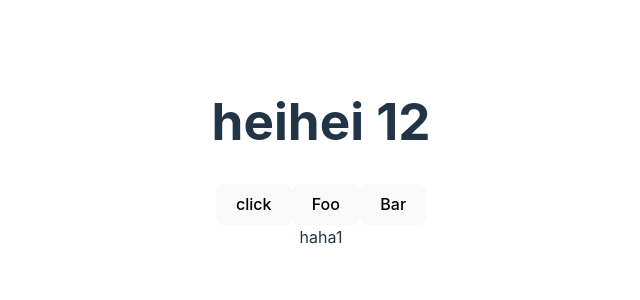
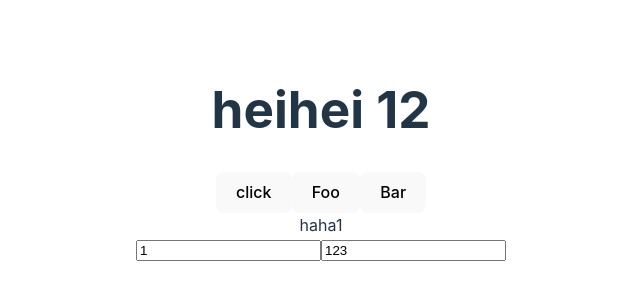
Before and after one commit to You-5C24/vue3.3-feature-case, a Vue app: page / in a window 1280 px wide. Shown: the part 246-546 px from the top of the page, without its empty margins (319-959 px from the left). Built offline with nearby package versions, Linux system fonts and the light colour scheme.

Commit message:
feat: defineModel应用

```diff
--- a/src/App.vue
+++ b/src/App.vue
@@ -11,6 +11,7 @@
       {{ bar }}
     </template>
   </Sloter>
+  <DefineVue v-model="foo" />
 </template>
 
 <script setup lang="ts">
@@ -18,6 +19,7 @@ import HelloWorld from "./components/HelloWorld.vue";
 import Generic from "./components/Generic.vue";
 import Emmits from "./components/Emmits.vue";
 import Sloter from "./components/Slot.vue";
+import DefineVue from "./components/DefineVue.vue";
 import { ref } from "vue";
 
 const msg = ref("heihei");
@@ -25,6 +27,8 @@ const msg = ref("heihei");
 const HandleChangeMsg = () => {
   msg.value = "changeHeiHei";
 };
+
+const foo = ref("1");
 </script>
 
 <style scoped></style>
--- /dev/null
+++ b/src/components/DefineVue.vue
@@ -0,0 +1,13 @@
+<template>
+  <div>
+    <input v-model="modelValue" />
+    <input v-model="bar" />
+  </div>
+</template>
+
+<script setup lang="ts">
+const modelValue = defineModel();
+const bar = defineModel("bar", { required: false, default: "123" });
+</script>
+
+<style lang="scss" scoped></style>
--- a/vite.config.ts
+++ b/vite.config.ts
@@ -6,7 +6,8 @@ export default defineConfig({
   plugins: [
     vue({
       script: {
-        propsDestructure: true,
+        propsDestructure: true, // defineProps的解构不丢失响应式的配置
+        defineModel: true,
       },
     }),
   ],
```
